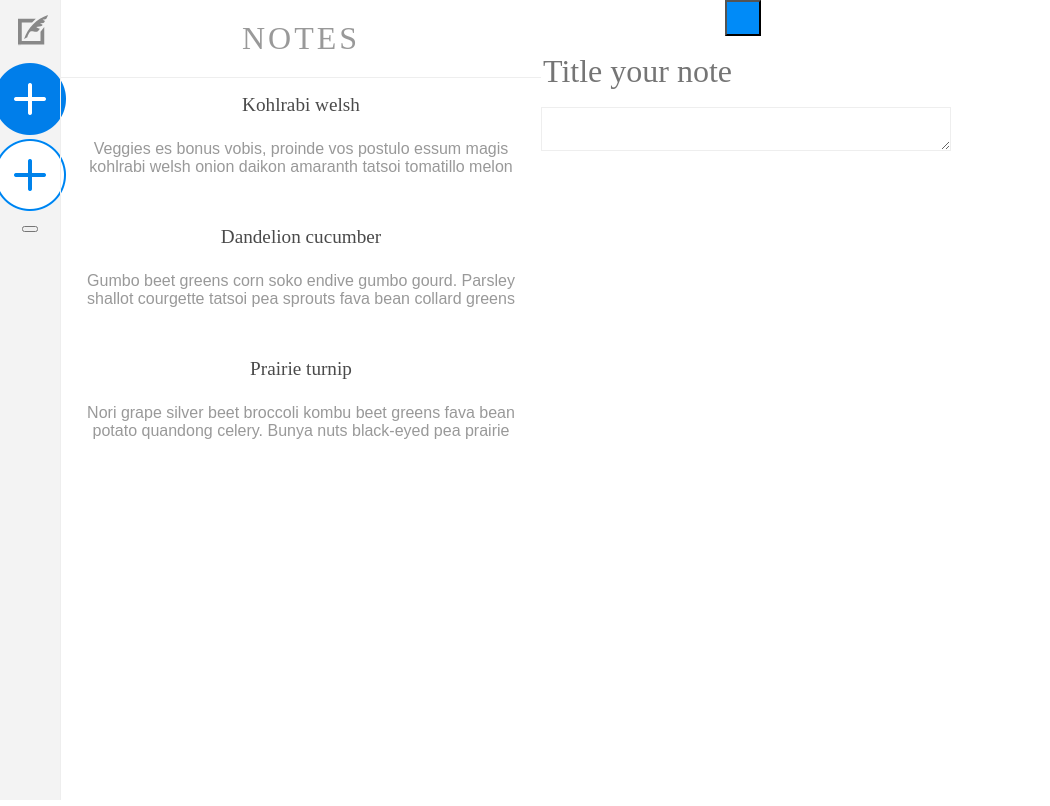
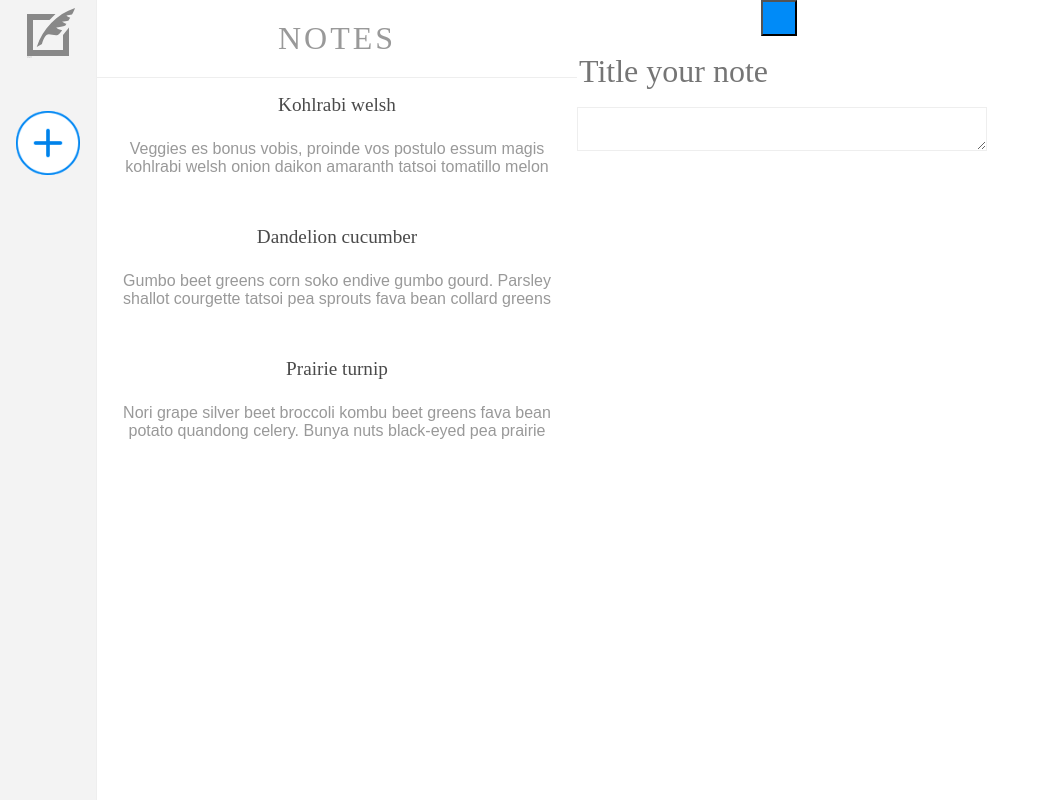
Before and after one commit to nettle10/noteherder, a React (Create React App) app: page / in a window 1280 px wide. Shown: the whole page, without its empty margins (0-1050 px from the left). Built offline with nearby package versions, Linux system fonts and the light colour scheme.

Commit message:
contuinue styling side bar

```diff
--- a/src/Sidebar.js
+++ b/src/Sidebar.js
@@ -6,19 +6,36 @@ import newHover from './media/new-hover.png'
 
 const Sidebar = () => {
   return (
-    <nav className="Sidebar" style ={styles.sidebar}>
-      <div className="logo" style = {styles.logo}>
-        <img src={quill}
+    <nav className="Sidebar"
+    style ={styles.sidebar}
+    >
+      <div
+        className="logo"
+        style = {styles.logo}
+      >
+        <img
+          src={quill}
           alt="Noteherder"
           style={styles.logoImg}/>
       </div>
-      <a className="new-note" href="/notes">
-        <img src={newHover} alt="New note" />
-        <img className="outline" src={newIcon} alt="New note" />
+      <a
+      className="new-note"
+        href="/notes"
+        style={styles.newNote}
+        >
+        <img
+          src={newHover}
+          alt="New note"
+          style={styles.newNoteImg}/>
+        <img
+        className="outline"
+        src={newIcon}
+        alt="New note"
+        style={styles.newNoteImg}/>
       </a>
-      <div className="SignOut">
-        <button>
-          <i className="fa fa-sign-out"></i>
+      <div className="SignOut" style={styles.signOut}>
+        <button style={styles.button}>
+          <i className="fa fa-sign-out" style={styles.buttonIcon}></i>
         </button>
       </div>
     </nav>
@@ -26,22 +43,47 @@ const Sidebar = () => {
 }
 
     const styles = {
-    sidebar:{
-        width: '60px',
+    sidebar: {
+      width: '6rem',
       backgroundColor: '#f3f3f3',
       padding: '0.5rem 0',
       display: 'flex',
       flexDirection: 'column',
       alignItems: 'center',
     },
-    logo:{
-        fontFamily: 'Fauna One',
+    logo: {
+      fontFamily: '"Fauna One"',
       color: '#666',
       fontSize: '3rem',
     },
     logoImg: {
-        width: '30px',
+      width: '3rem',
       paddingLeft: '0.4rem',
-    }
+    },
+    newNote: {
+      marginTop: '2rem',
+      position: 'relative',
+      width: '4rem',
+    },
+    newNoteImg: {
+      position: 'absolute',
+      left: '0',
+      width: '100%',
+      transition: 'opacity 0.25s ease-in-out',
+    },
+    signOut: {
+      position: 'absolute',
+      bottom: '1rem',
+    },
+    button: {
+      backgroundColor: 'transparent',
+      border: '0',
+      color: '#008bf8',
+      cursor: 'pointer',
+      outline: 'none',
+    },
+    buttonIcon: {
+      fontSize: '2rem',
+    },
   }
 export default Sidebar
```
Lines whose indentation alone changed are shown as unchanged.
